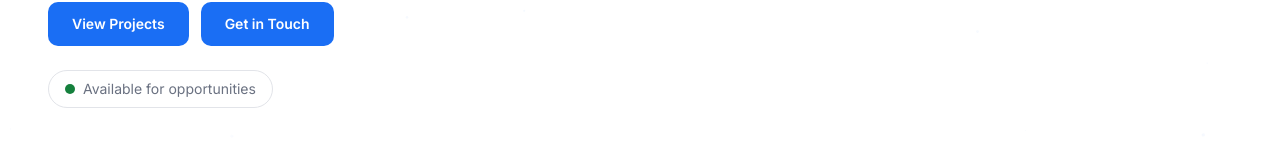
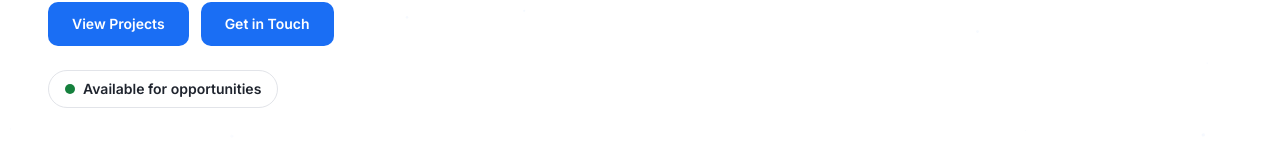
Before and after one commit to dhruvgithu/dhruvgahtori, a React (Vite) app: page / in a window 1280 px wide. Shown: the part 242-393 px from the top of the page. Built offline with nearby package versions, Linux system fonts and the light colour scheme; the HTML template or start-up script is replaced by a standard one.

Commit message:
Changes
Co-authored-by: dhruvgithu <168573890+dhruvgithu@users.noreply.github.com>

```diff
--- a/src/components/Hero.tsx
+++ b/src/components/Hero.tsx
@@ -53,7 +53,7 @@ const Hero = ({ onNavigate }: HeroProps) => {
               Get in Touch
             </Button>
           </div>
-          <div className="mt-6 inline-flex items-center gap-2 px-4 py-2 border border-border rounded-full text-sm text-muted-foreground w-fit">
+          <div className="mt-6 inline-flex items-center gap-2 px-4 py-2 border border-border rounded-full text-sm font-semibold text-foreground w-fit">
             <span className="w-2.5 h-2.5 rounded-full bg-green-700" />
             Available for opportunities
           </div>
```
